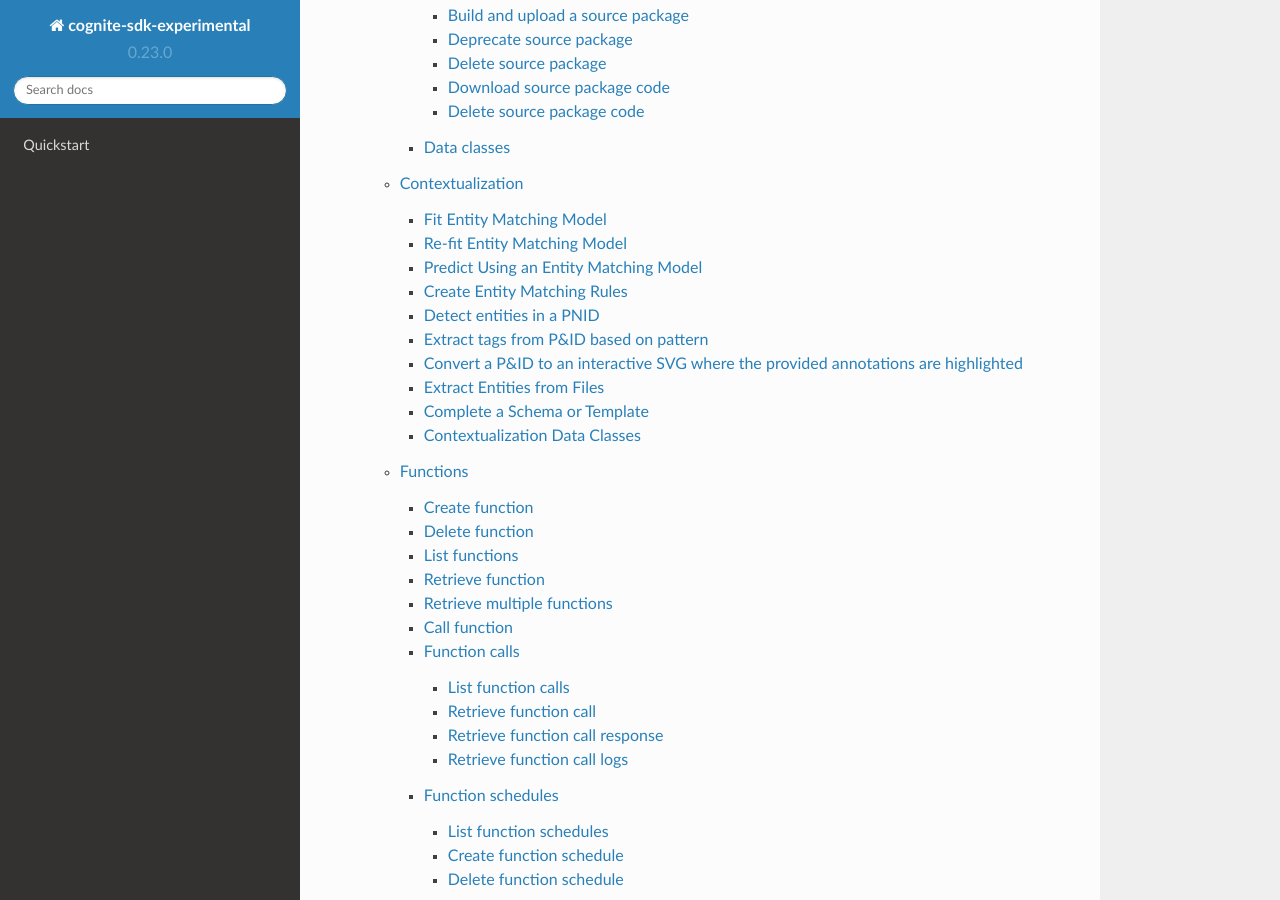
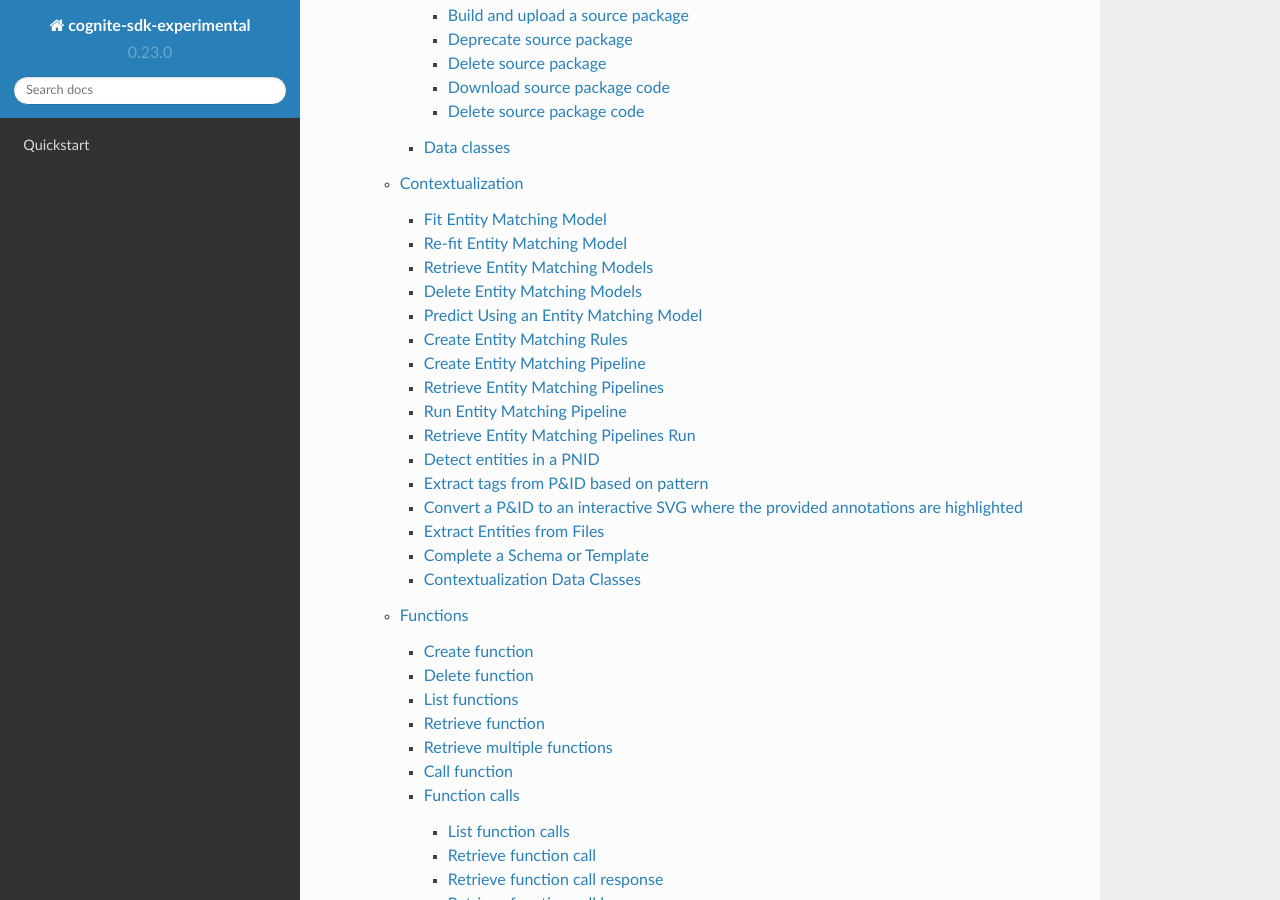
Before and after one commit to cognitedata/cognite-sdk-python-experimental, a Sphinx documentation site: the page built from docs/source/index.rst, in a window 1280 px wide and 900 px high, scrolled down 2352 px. Built offline with Sphinx 7.4.7 and the Read the Docs theme 2.0.0, drawn with Linux system fonts in a browser that asks for light colours.

Commit message:
docs and polish

```diff
--- a/docs/source/cognite.rst
+++ b/docs/source/cognite.rst
@@ -326,9 +326,20 @@
 ^^^^^^^^^^^^^^^^^^^^^^^^^
 .. automethod:: cognite.experimental._api.entity_matching.EntityMatchingAPI.fit
 
+
 Re-fit Entity Matching Model
-^^^^^^^^^^^^^^^^^^^^^^^^^
+^^^^^^^^^^^^^^^^^^^^^^^^^^^^
 .. automethod:: cognite.experimental._api.entity_matching.EntityMatchingAPI.refit
+
+Retrieve Entity Matching Models
+^^^^^^^^^^^^^^^^^^^^^^^^^^^^^^^
+.. automethod:: cognite.experimental._api.entity_matching.EntityMatchingAPI.retrieve
+.. automethod:: cognite.experimental._api.entity_matching.EntityMatchingAPI.retrieve_multiple
+.. automethod:: cognite.experimental._api.entity_matching.EntityMatchingAPI.list
+
+Delete Entity Matching Models
+^^^^^^^^^^^^^^^^^^^^^^^^^^^^^
+.. automethod:: cognite.experimental._api.entity_matching.EntityMatchingAPI.delete
 
 Predict Using an Entity Matching Model
 ^^^^^^^^^^^^^^^^^^^^^^^^^^^^^^^^^^^^^^
@@ -337,6 +348,26 @@
 Create Entity Matching Rules
 ^^^^^^^^^^^^^^^^^^^^^^^^^^^^
 .. automethod:: cognite.experimental._api.entity_matching.EntityMatchingAPI.create_rules
+
+Create Entity Matching Pipeline
+^^^^^^^^^^^^^^^^^^^^^^^^^^^^^^^
+.. automethod:: cognite.experimental._api.entity_matching.EntityMatchingPipelinesAPI.create
+
+Retrieve Entity Matching Pipelines
+^^^^^^^^^^^^^^^^^^^^^^^^^^^^^^^^^^
+.. automethod:: cognite.experimental._api.entity_matching.EntityMatchingPipelinesAPI.retrieve
+.. automethod:: cognite.experimental._api.entity_matching.EntityMatchingPipelinesAPI.retrieve_multiple
+.. automethod:: cognite.experimental._api.entity_matching.EntityMatchingPipelinesAPI.list
+
+Run Entity Matching Pipeline
+^^^^^^^^^^^^^^^^^^^^^^^^^^^^
+.. automethod:: cognite.experimental._api.entity_matching.EntityMatchingPipelinesAPI.run
+
+Retrieve Entity Matching Pipelines Run
+^^^^^^^^^^^^^^^^^^^^^^^^^^^^^^^^^^^^^^
+.. automethod:: cognite.experimental._api.entity_matching.EntityMatchingPipelineRunsAPI.retrieve
+.. automethod:: cognite.experimental._api.entity_matching.EntityMatchingPipelineRunsAPI.list
+
 
 Detect entities in a PNID
 ^^^^^^^^^^^^^^^^^^^^^^^^^
@@ -347,7 +378,7 @@
 .. automethod:: cognite.experimental._api.pnid_parsing.PNIDParsingAPI.extract_pattern
 
 Convert a P&ID to an interactive SVG where the provided annotations are highlighted
-^^^^^^^^^^^^^^^^^^^^^^^^^
+^^^^^^^^^^^^^^^^^^^^^^^^^^^^^^^^^^^^^^^^^^^^^^^^^^^^^^^^^^^^^^^^^^^^^^^^^^^^^^^^^^^
 .. automethod:: cognite.experimental._api.pnid_parsing.PNIDParsingAPI.convert
 
 Extract Entities from Files
```
Also changed, not shown: other parts of docs/source/cognite.rst (+1 -1 lines), 1 other file.
